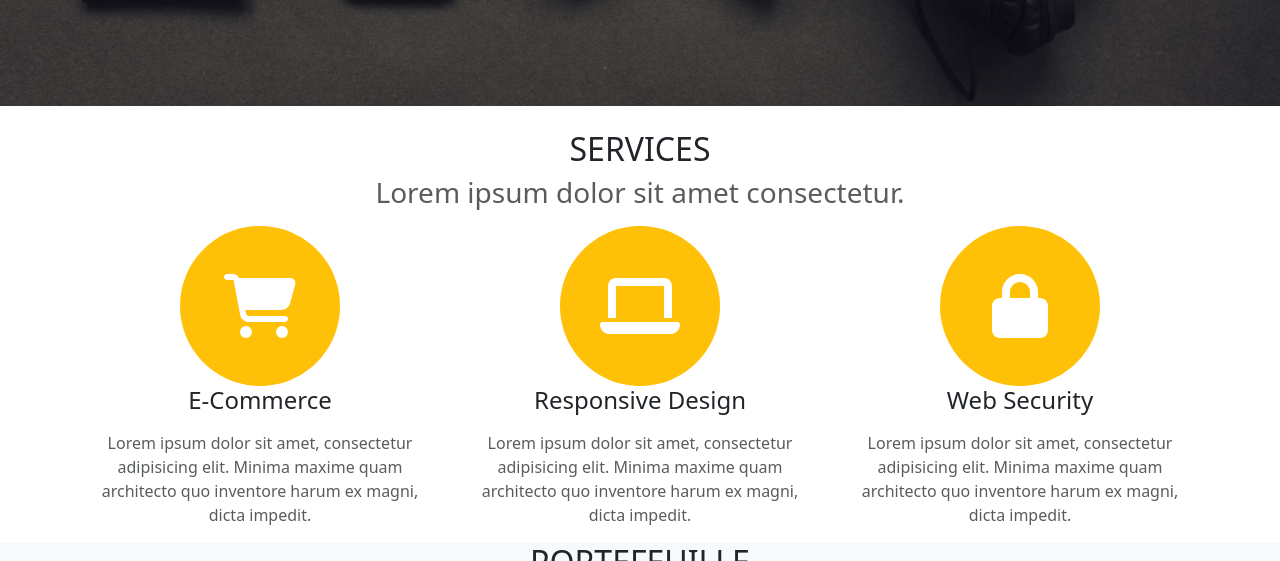
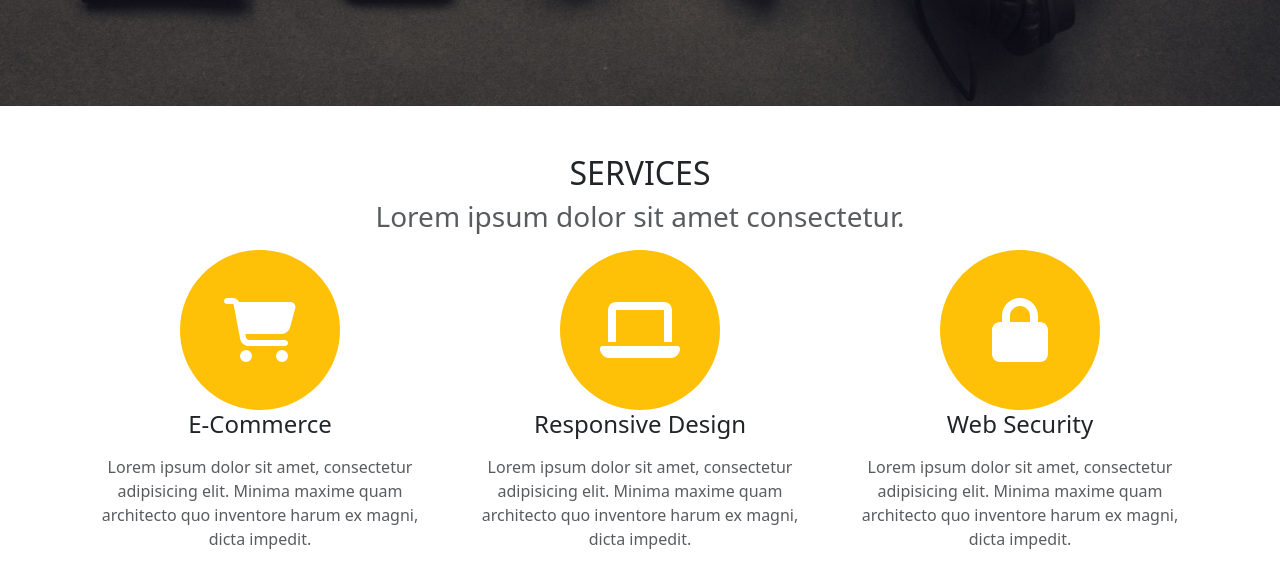
Before and after one commit to IbnHatab9/T-che-8, a plain HTML site: page index.html in a window 1280 px wide. Shown: the part 614-1175 px from the top of the page. Drawn offline with nearby package versions, Linux system fonts and the light colour scheme.

Commit message:
Update index.html

```diff
--- a/index.html
+++ b/index.html
@@ -893,7 +893,7 @@
             </div>
         </div>
     </header>
-    <section class="page-section pt-4" id="services">
+    <section class="page-section pt-5" id="services">
         <div class="container">
             <div class="text-center">
                 <h2 class="section-heading text-uppercase">Services</h2>
```
